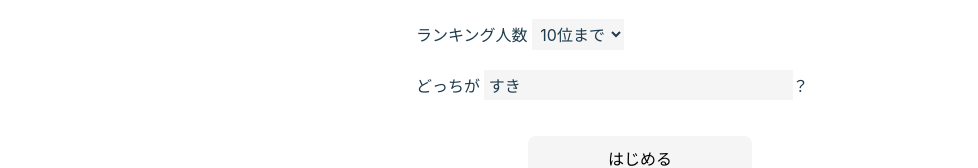
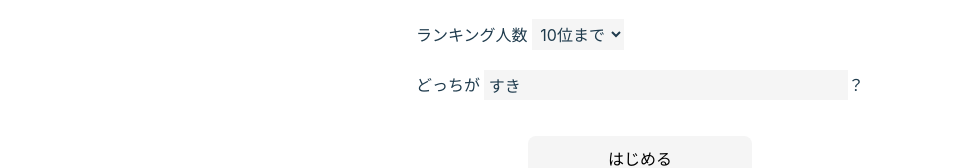
Before and after one commit to shimon1024/lecharsorter, a React (Vite) app: page / in a window 1280 px wide. Shown: the part 281-449 px from the top of the page, without its empty margins (0-978 px from the left). Built offline with nearby package versions, Linux system fonts and the light colour scheme.

Commit message:
テキストボックスの幅は画面に合わせる

```diff
--- a/src/Setup.css
+++ b/src/Setup.css
@@ -51,9 +51,14 @@
 .setup-sorter-title-container {
   font-size: 1rem;
   margin: 0.25em 0 1em;
+
+  display: inline-flex;
+  align-items: center;
 }
 
 .setup-sorter-title {
+  flex-grow: 1;
+
   margin-left: 0.25em;
 }
 
--- a/src/Setup.jsx
+++ b/src/Setup.jsx
@@ -50,7 +50,6 @@ export default function Setup() {
         どっちが
         <input
           type="text"
-          size="25"
           className="setup-sorter-title"
           maxLength="128"
           onChange={e => setSorterTitle(e.target.value)}
```
